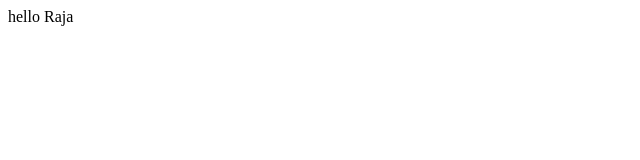
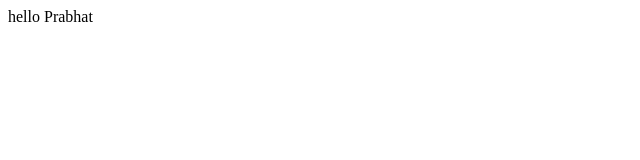
Before and after one commit to prk088350-art/readme, a plain HTML site: page index.html in a window 1280 px wide. Shown: the full height of the page, 0-640 px from the left. Drawn offline with Linux system fonts and the light colour scheme.

Commit message:
edit name

```diff
--- a/index.html
+++ b/index.html
@@ -6,6 +6,6 @@
     <title>Document</title>
 </head>
 <body>
-    <div>hello Raja</div>
+    <div>hello Prabhat </div>
 </body>
 </html>
```
